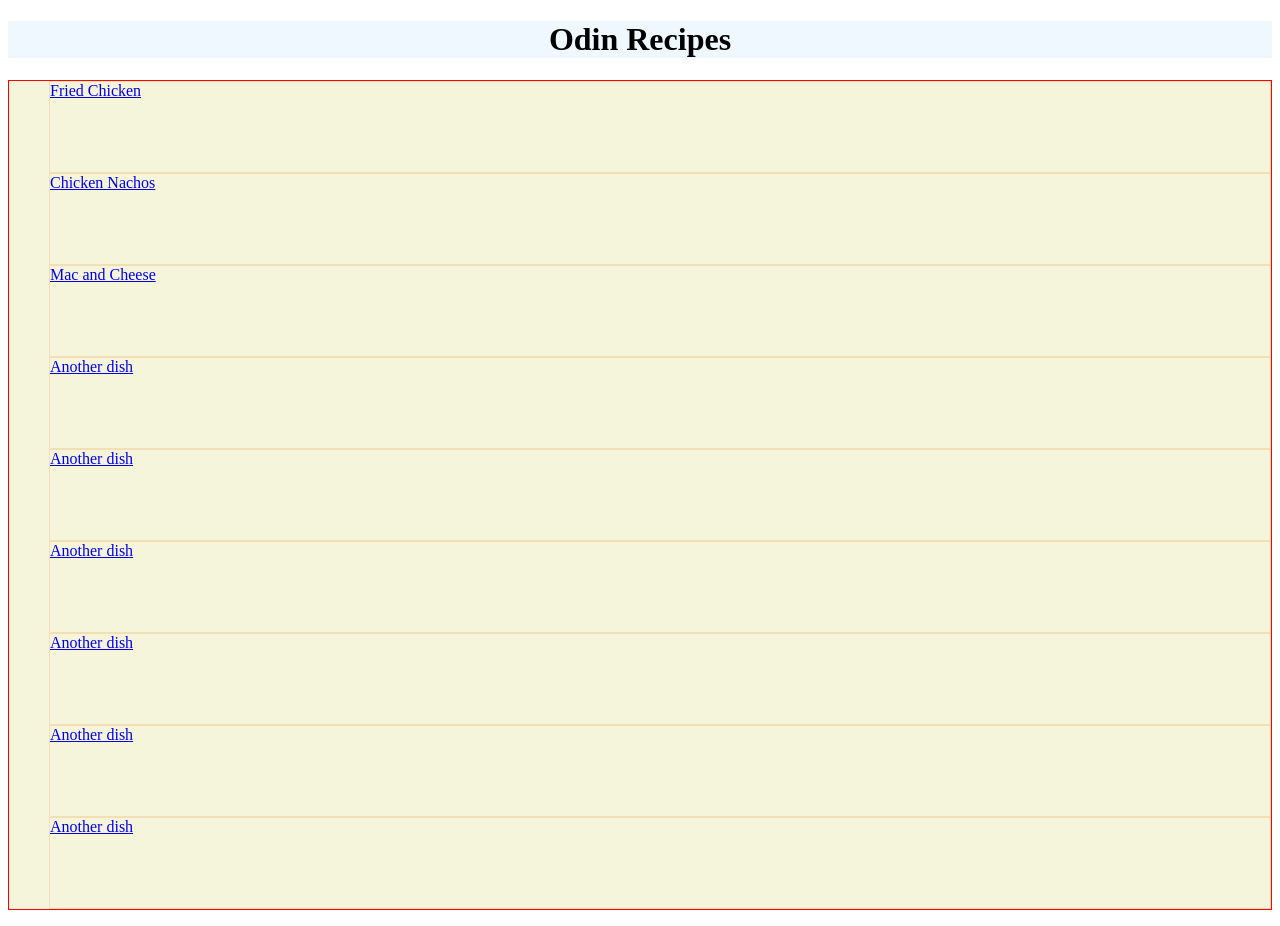
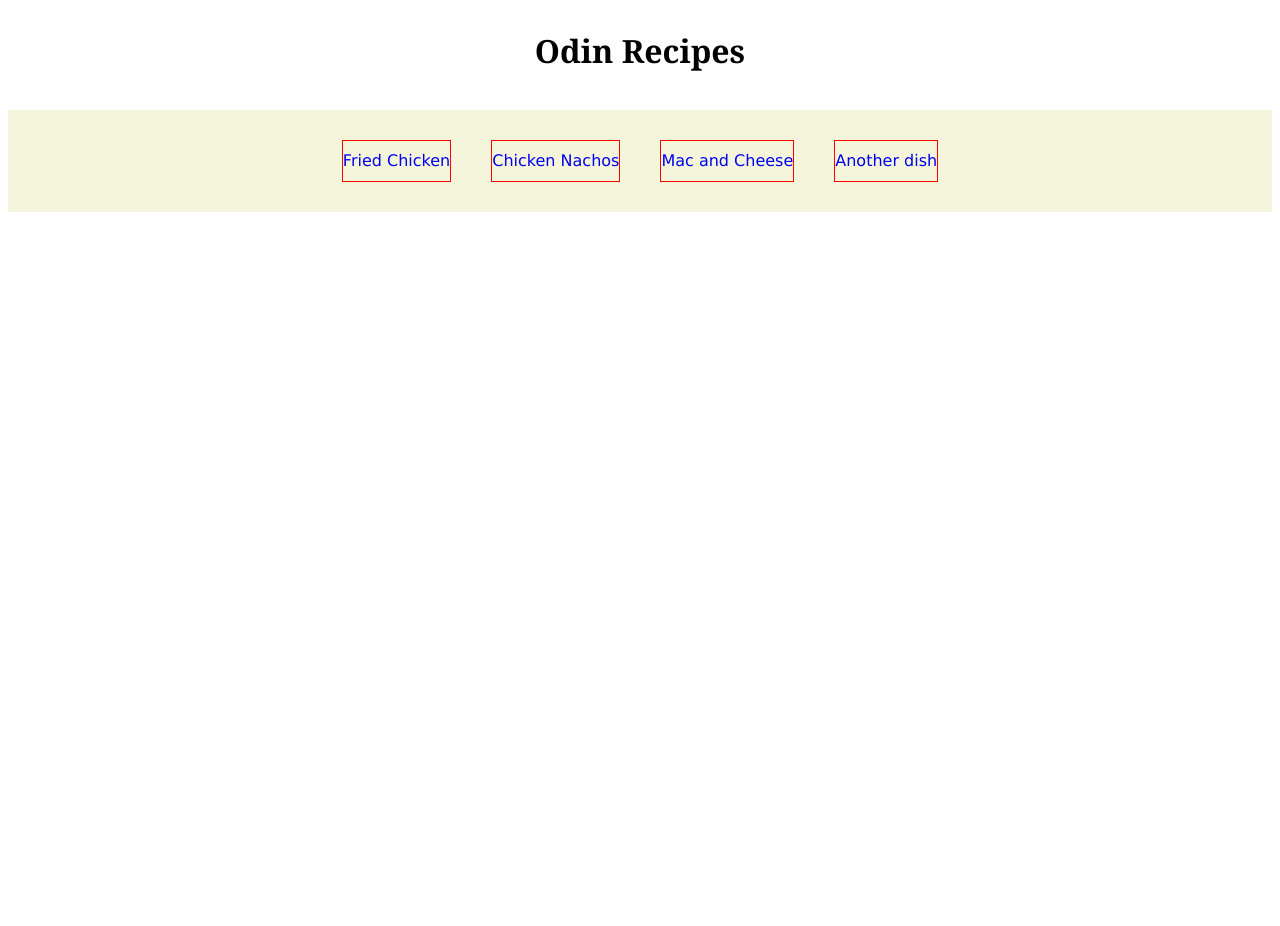
Before and after one commit to MatchaLeaf/odin-recipes, a plain HTML site: page index.html in a window 1280 px wide. After the commit the page ends 800 px from the top, so only its background shows below. Drawn offline with Linux system fonts and the light colour scheme.

Commit message:
Create Flexboxes for nav-list and header

```diff
--- a/index.html
+++ b/index.html
@@ -7,17 +7,14 @@
     </head>
 
     <body>
-        <h1> Odin Recipes</h1>
+        <div class="header">
+            <h1> Odin Recipes</h1>
+        </div>
+
         <ul class="nav-list">
         <li><a href="recipes/Fried-Chicken.html" target="_self" rel="noopener noreferrer"> Fried Chicken </a></li>
         <li><a href="recipes/ChickenNachos.html" target="_self" rel="noopener noreferrer"> Chicken Nachos</a></li>
         <li><a href="recipes/mac-and-cheese.html" target="_self" rel="noopener noreferrer" >Mac and Cheese</a></li>
-        <li><a href="#"">Another dish</a></li>
-        <li><a href="#"">Another dish</a></li>
-        <li><a href="#"">Another dish</a></li>
-        <li><a href="#"">Another dish</a></li>
-        <li><a href="#"">Another dish</a></li>
-
         <li><a href="#"">Another dish</a></li>
 
         </ul>
--- a/recipes/styles.css
+++ b/recipes/styles.css
@@ -1,25 +1,31 @@
-h1{
-    background-color: aliceblue;
-    text-align: center;
-    font-family: 'Times New Roman', Times, serif
+.header{
+    display: flex;
+    justify-content: center;
+    font-family: Georgia, 'Times New Roman', Times, serif;
+
 }
+
 ul{
     background-color:beige;
-    border: 1px solid red;
+    padding: 30px;
+
 }
+
 .nav-list{
     display: flex;
-    /* margin: 0px; */
-    /* padding: 0px; */
-    /* flex-wrap: wrap; */
+    flex-wrap: wrap;
     list-style: none;
-    flex-direction: column;
-
-
+    flex-direction: row;
+    justify-content: center;
+    gap: 40px;
+    font-family: Verdana, Geneva, Tahoma, sans-serif;
 
 }
 .nav-list li{
-    border: 1px solid wheat;
-    flex: 1 1 auto;
-    height: 90px;
+    border: 1px solid red;
+    height: 40px;
+    align-content: center;
 }
+a{
+    text-decoration: none;
+}
```
